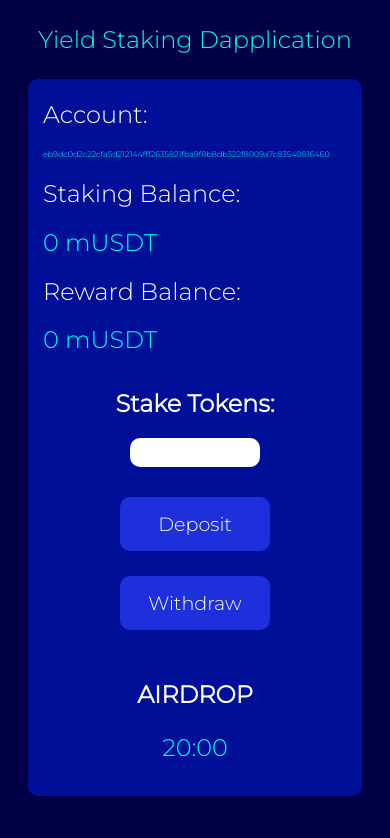
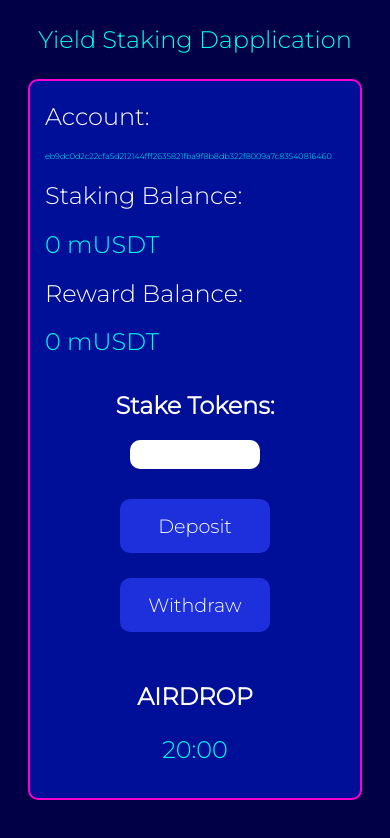
Before and after one commit to damonpickett/yield-staking-dapplication, a React (Create React App) app: page / in a window 390 px wide. Shown: the top 838 px of the page. Built offline with nearby package versions, Linux system fonts and the light colour scheme.

Commit message:
added border to tablet

```diff
--- a/src/App.css
+++ b/src/App.css
@@ -25,6 +25,7 @@ body {
     padding: 1px 15px 10px;
     color: #fff;
     border-radius: 10px;
+    border: 2px solid rgb(252, 0, 210)
 }
 
 .account-info {
```
